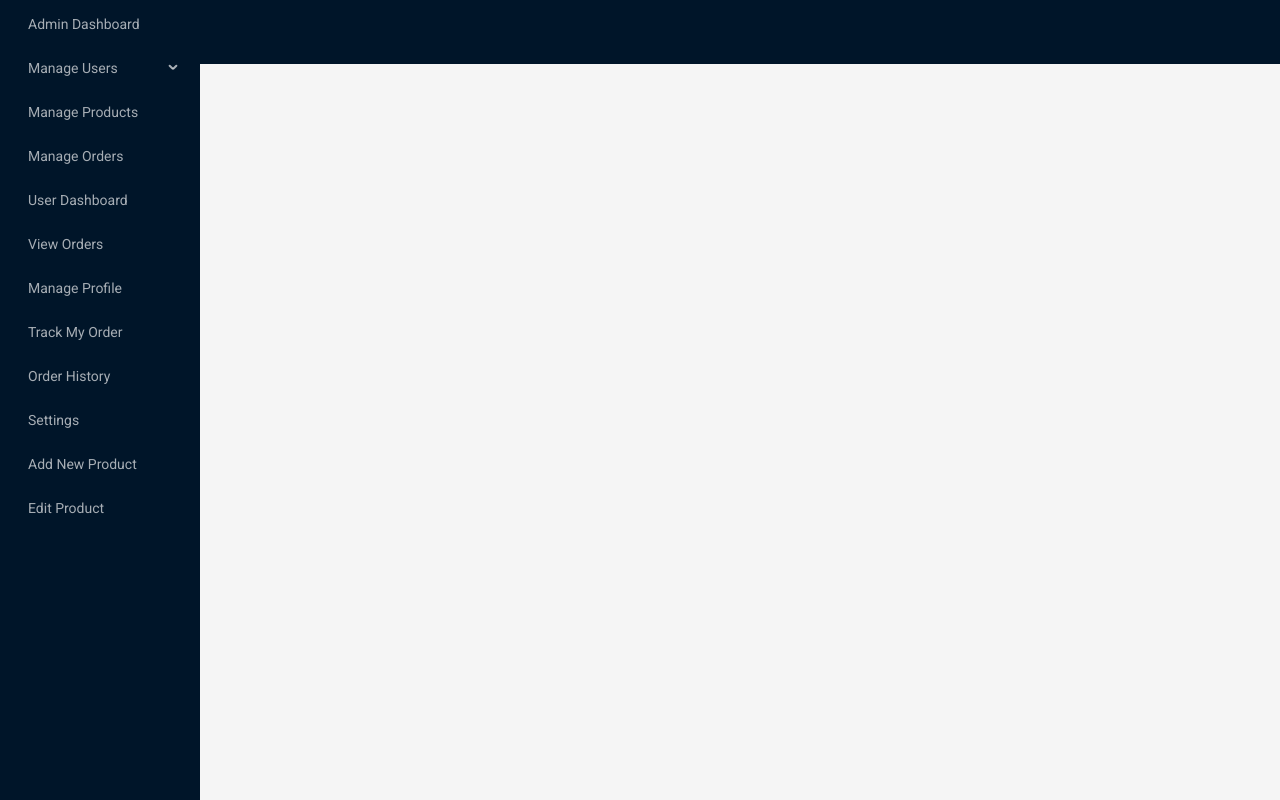
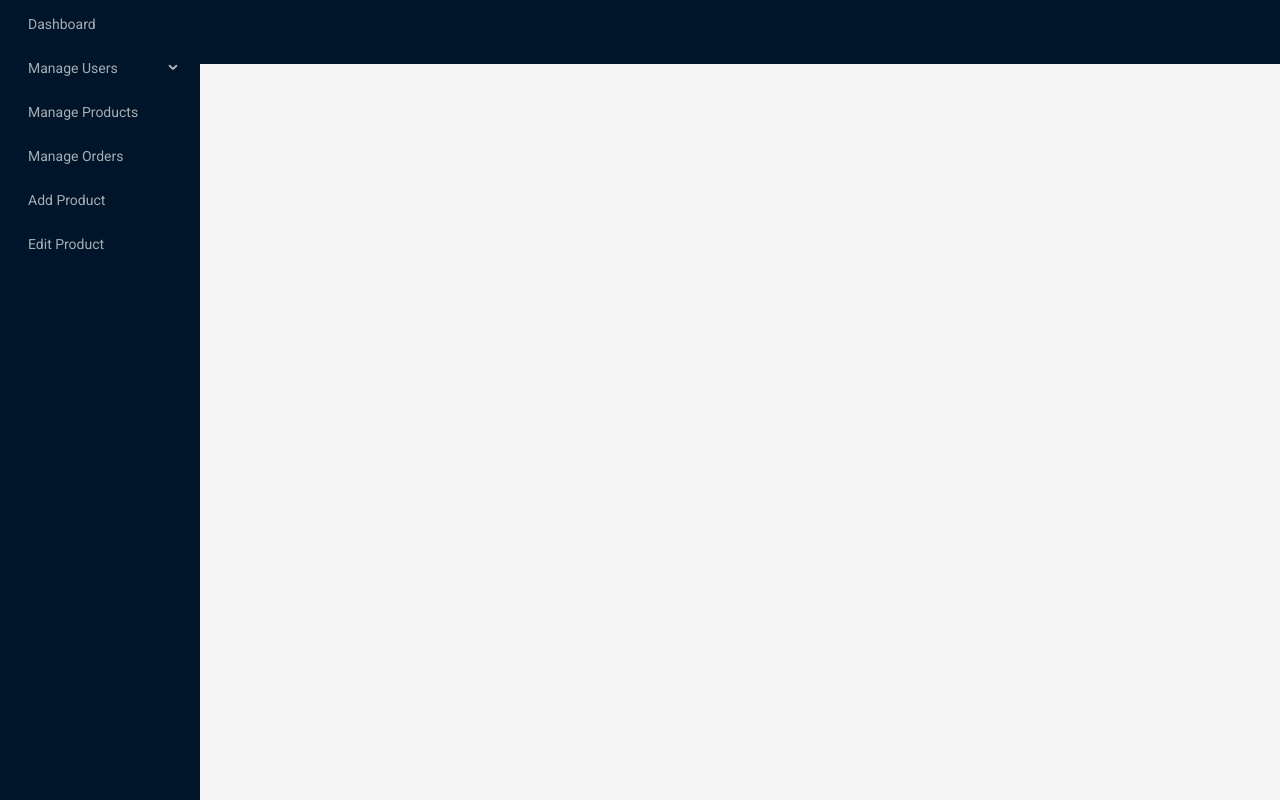
Before and after one commit to jannat710/bike-shop-client, a React (Vite) app: page /user in a window 1280 px wide. Built offline with nearby package versions, Linux system fonts and the light colour scheme.

Commit message:
Added role-based sidebar rendering

```diff
--- a/src/components/layout/Sidebar.tsx
+++ b/src/components/layout/Sidebar.tsx
@@ -1,66 +1,29 @@
-import { Layout, Menu, MenuProps } from "antd";
-import { NavLink } from "react-router-dom";
+import { Layout, Menu } from "antd";
+import { adminPaths } from "../../routes/admin.routes";
+import { sidebarItemsGenerator } from "../../utils/sidebarItemsGenerator";
+import { userPaths } from "../../routes/user.routes";
 
 const { Sider } = Layout;
-const items: MenuProps["items"] = [
-  {
-    key: "Admin Dashboard",
-    label: <NavLink to="/admin/admin-dashboard">Admin Dashboard</NavLink>,
-  },
-  {
-    key: "Manage Users",
-    label: "Manage Users",
-    children: [
-      {
-        key: "Manage Users",
-        label: <NavLink to="/admin/manage-users">Deactivate User</NavLink>,
-      },
-    ],
-  },
-  {
-    key: "Manage Products",
-    label: <NavLink to="/admin/manage-products">Manage Products</NavLink>,
-  },
-  {
-    key: "Manage Orders",
-    label: <NavLink to="/admin/manage-orders">Manage Orders</NavLink>,
-  },
-  //User
-  {
-    key: "User Dashboard",
-    label: <NavLink to="/user/user-dashboard">User Dashboard</NavLink>,
-  },
-  {
-    key: "My Orders",
-    label: <NavLink to="/user/my-orders">View Orders</NavLink>,
-  },
-  {
-    key: "Profile",
-    label: <NavLink to="/user/profile">Manage Profile</NavLink>,
-  },
-  {
-    key: "Track Order",
-    label: <NavLink to="/user/track-order/:orderId">Track My Order</NavLink>,
-  },
-  {
-    key: "Order History",
-    label: <NavLink to="/user/order-history">Order History</NavLink>,
-  },
-  {
-    key: "Settings",
-    label: <NavLink to="/dashboard/settings">Settings</NavLink>,
-  },
-  //Admin
-  {
-    key: "Add Product",
-    label: <NavLink to="/admin/add-products">Add New Product</NavLink>,
-  },
-  {
-    key: "Edit Product",
-    label: <NavLink to="/admin/edit-product/:id">Edit Product</NavLink>,
-  },
-];
+
+const userRole = {
+  ADMIN: "admin",
+  USER: "user",
+};
 const Sidebar = () => {
+  const role = "admin";
+  let sidebarItems;
+
+  switch (role) {
+    case userRole.ADMIN:
+      sidebarItems = sidebarItemsGenerator(adminPaths, userRole.ADMIN);
+      break;
+    case userRole.USER:
+      sidebarItems = sidebarItemsGenerator(userPaths, userRole.USER);
+      break;
+
+    default:
+      break;
+  }
   return (
     <Sider
       breakpoint="lg"
@@ -77,7 +40,7 @@ const Sidebar = () => {
         theme="dark"
         mode="inline"
         defaultSelectedKeys={["4"]}
-        items={items}
+        items={sidebarItems}
       />
     </Sider>
   );
--- a/src/routes/admin.routes.tsx
+++ b/src/routes/admin.routes.tsx
@@ -5,26 +5,37 @@ import ManageUsers from "../pages/admin/ManageUsers/ManageUsers";
 
 export const adminPaths = [
   {
-    path: "admin-dashboard",
+    name: "Dashboard",
+    path: "dashboard",
     element: <AdminDashboard />,
   },
   {
-    path: "manage-users",
-    element: <ManageUsers />,
+    name: "Manage Users",
+    children: [
+      {
+        name: "Manage Users",
+        path: "manage-users",
+        element: <ManageUsers />,
+      },
+    ],
   },
   {
+    name: "Manage Products",
     path: "manage-products",
     element: <ManageProducts />,
   },
   {
+    name: "Manage Orders",
     path: "manage-orders",
     element: <ManageOrders />,
   },
   {
+    name: "Add Product",
     path: "add-products",
     element: <ManageProducts />,
   },
   {
+    name: "Edit Product",
     path: "edit-product/:id",
     element: <ManageOrders />,
   },
--- a/src/routes/user.routes.tsx
+++ b/src/routes/user.routes.tsx
@@ -1,18 +1,39 @@
 import MyOrders from "../pages/user/MyOrders/MyOrders";
+import OrderHistory from "../pages/user/OrderHistory/OrderHistory";
+import TrackOrder from "../pages/user/TrackOrder/TrackOrder";
 import UserDashboard from "../pages/user/UserDashboard";
 import UserProfile from "../pages/user/UserProfile/UserProfile";
+import UserSettings from "../pages/user/UserSettings/UserSettings";
 
 export const userPaths = [
   {
-    path: "user-dashboard",
+    name: "Dashboard",
+    path: "dashboard",
     element: <UserDashboard />,
   },
   {
+    name: "My Orders",
     path: "my-orders",
     element: <MyOrders />,
   },
   {
+    name: "Profile",
     path: "profile",
     element: <UserProfile />,
   },
+  {
+    name: "Track Order",
+    path: "track-order/:orderId",
+    element: <TrackOrder />,
+  },
+  {
+    name: "Order History",
+    path: "order-history",
+    element: <OrderHistory />,
+  },
+  {
+    name: "User Settings",
+    path: "settings",
+    element: <UserSettings />,
+  },
 ];
--- /dev/null
+++ b/src/types/index.ts
@@ -0,0 +1 @@
+export * from "./sidebar.type";
--- /dev/null
+++ b/src/utils/routesGenerator.ts
@@ -0,0 +1,25 @@
+import { TRoute, TUserPath } from "../types";
+
+export const routeGenerator = (items: TUserPath[]) => {
+  const routes = items.reduce((acc: TRoute[], item) => {
+    if (item.path && item.element) {
+      acc.push({
+        path: item.path,
+        element: item.element,
+      });
+    }
+
+    if (item.children) {
+      item.children.forEach((child) => {
+        acc.push({
+          path: child.path!,
+          element: child.element,
+        });
+      });
+    }
+
+    return acc;
+  }, []);
+
+  return routes;
+};
--- /dev/null
+++ b/src/utils/sidebarItemsGenerator.tsx
@@ -0,0 +1,27 @@
+import { NavLink } from "react-router-dom";
+import { TSidebarItem, TUserPath } from "../types";
+
+export const sidebarItemsGenerator = (items: TUserPath[], role) => {
+  const sidebarItems = items.reduce((acc: TSidebarItem[], item) => {
+    if (item.path && item.name) {
+      acc.push({
+        key: item.name,
+        label: <NavLink to={`/${role}/${item.path}`}>{item.name}</NavLink>,
+      });
+    }
+
+    if (item.children) {
+      acc.push({
+        key: item.name,
+        label: item.name,
+        children: item.children.map((child) => ({
+          key: child.name,
+          label: <NavLink to={`/${role}/${child.path}`}>{child.name}</NavLink>,
+        })),
+      });
+    }
+
+    return acc;
+  }, []);
+  return sidebarItems;
+};
```
Also changed, not shown: src/routes/routes.tsx (+4 -3 lines), src/types/sidebar.type.ts (added, +18 -0 lines).
